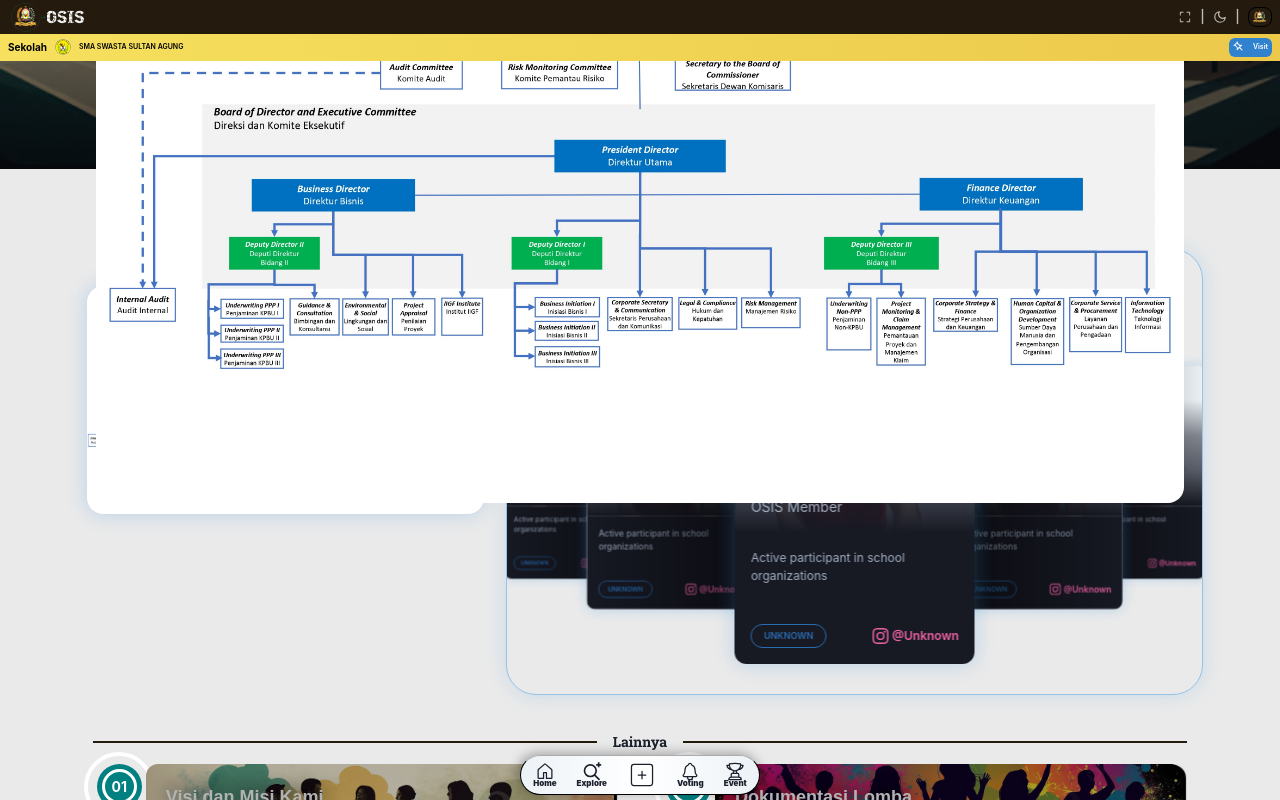
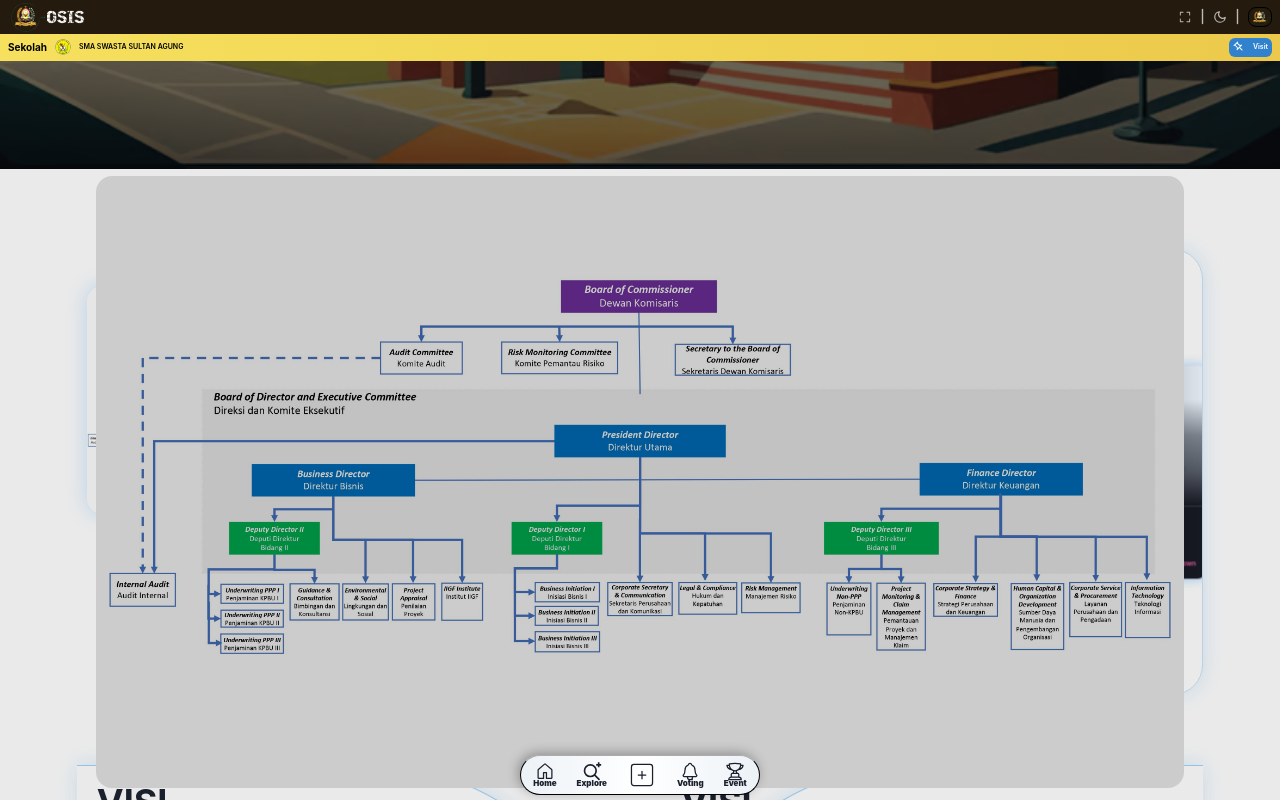
Before and after one commit to funGame07/osistest, a React (Vite) app: page / in a window 1280 px wide. Both pictures are taken after a click on the picture 285 px from the left and 399 px from the top of the page. Built offline with nearby package versions, Linux system fonts and the light colour scheme; no server answers.

Commit message:
duwiduaw

```diff
--- a/src/components/Pages/Home.jsx
+++ b/src/components/Pages/Home.jsx
@@ -15,6 +15,7 @@ import {
   PopoverCloseButton,
   UnorderedList,
   ListItem,
+  Heading,
   AbsoluteCenter
  } from "@chakra-ui/react"
  import { Link } from "react-router-dom";
@@ -48,7 +49,7 @@ function Home() {
 
       <Flex pt={{base: "120px", lg: "0"}} minH={"100vh"} flexDir={{base: "column", lg: "row"}} color={"white"}
       alignItems={"center"} gap={{base: 3, lg:1}} pos={"relative"} minW={"full"}>
-        <Box order={{base: 0, lg: 1}} display={"flex"} flexDir={"column"} justifyContent={"center"} alignItems={"center"} h="230px" my={5} mx={"auto"} w={{base: "full" , lg: "50%"}} pos={"relative"}>
+        <Box order={{base: 0, lg: 1}} display={"flex"} flexDir={"column"} justifyContent={"center"} alignItems={"center"} h="230px" my={5} mx={"auto"} w={{base: "full" ,sm: "40%", lg: "50%"}} pos={"relative"}>
           <Image src="sultanagung.png" rounded={"full"} maxW={{base: "230px", lg: "420px"}}transform={"rotate(13deg)"} pos={"absolute"} top={{base:"-2em", lg: "-6em"}} left={{base: "2em"}}/>
           <Image src="sultanagung2.png" rounded={"full"} maxW={{base: "230px", lg: "420px"}} transform={"rotate(-10deg)"} pos={"absolute"} top={{base: "5em", lg: "7em"}} right={{base: "1em"}} zIndex={10}/>
         </Box>
@@ -57,7 +58,7 @@ function Home() {
           <Text fontSize={{base: "xs", lg: "sm"}} fontWeight={"400"} opacity={0.8}>
             OSIS SMA #The best
           </Text>
-          <Text className="font-link" w={"100%"} fontSize={{base: "2xl", lg: "5xl"}} fontWeight={"800"} textAlign={{base:"center", lg: "start"}} lineHeight={1}>
+          <Text className="font-link" w={"100%"} fontSize={{base: "2xl", lg: "6xl"}} fontWeight={"800"} textAlign={{base:"center", lg: "start"}} lineHeight={1}>
             OSIS SULTAN AGUNG
           </Text>
           <Text className="font-link" opacity={0.9} textAlign={{base:"center", lg:"start"}} maxW={{base: "55%", lg: "80%"}} fontSize={{base: "15px", lg: "sm"}} fontWeight={"600"}>
@@ -79,6 +80,26 @@ function Home() {
       {/* <Division text={"Anggota"} colorMode={colorMode} pt={9}/> */}
 
       <Carousel />
+
+      <Flex flexDir={{base: "column", lg:"row"}} w={"100%"} gap={{base: 0, lg: 10}}>
+        <Box w={"90%"} h={"500px"} placeSelf={"start"} roundedRight={"full"} mt={{base: 10, lg: "5em"}} px={5}
+          border={"1px solid rgba(66, 153, 225, 0.5)"} borderStart={"none"} boxShadow={"0 0 20px rgba(66, 153, 225, 0.2)"}>
+            <Heading lineHeight={2}>VISI</Heading>
+            <Text>Menjadi pemimpin dalam inovasi teknologi yang berkelanjutan, menciptakan solusi yang berdampak positif bagi masyarakat dan lingkungan.</Text>
+          </Box>
+
+          <Box w={"90%"} h={"500px"} placeSelf={"end"} roundedLeft={"full"} mt={{base: 10, lg: "5em"}} px={5}
+          border={"1px solid rgba(66, 153, 225, 0.5)"} borderEnd={"none"} boxShadow={"0 0 20px rgba(66, 153, 225, 0.2)"}>
+            <Heading lineHeight={2}>VISI</Heading>
+          </Box>
+
+      </Flex>
+
+
+
+
+
+
 
       <Division text={"Lainnya"} colorMode={colorMode} pt={9}/>
 
--- a/src/components/carousel/Carousel.jsx
+++ b/src/components/carousel/Carousel.jsx
@@ -31,18 +31,18 @@ function Carousel() {
   }, [strukturOrganisasi])
 
   return (
-    <Box className="container" mt={20} display={{lg:"flex"}} maxW={{base:"100%", lg:"100%"}} h={"fit-content"} gap={3}>
+    <Box className="container" mt={20} display={"flex"} flexDir={{base:"column", lg: "row"}} maxW={{base:"100%", lg:"100%"}} h={"fit-content"} gap={{base:5, lg:3}}>
       <Flex w={{base: "100%", lg: "60%"}} flexDir={"column"} gap={{base:4, lg: 2}} pos={"relative"}>
         <Heading fontSize={"2xl"} textAlign={"center"} className='font-link'>
           STRUKTUR ORGANISASI
         </Heading>
         <AspectRatio ratio={2/1.15} w={"95%"} placeSelf={"center"} rounded={"2xl"} boxShadow='0 0 20px rgba(66, 153, 225, 0.3)' overflowX={"auto"}>
-          <Image src='strukturorganisasi.png' objectFit={"initial"} rounded={"2xl"} _hover={{filter: "auto", brightness: "0.7"}} onClick={()=> setShowStrukturOrganisasi(true)}/>
+          <Image src='strukturorganisasi.png' objectFit={"initial"} rounded={"2xl"} filter={"auto"} brightness={0.9} _hover={{brightness: "0.7"}}  onClick={()=> setShowStrukturOrganisasi(true)}/>
         </AspectRatio>
       </Flex>
 
       <AbsoluteCenter pos={"absolute"} w={"85%"} m={'auto'} rounded={"2xl"} overflow={"hidden"} ref={strukturOrganisasi} zIndex={999} display={{base: "none", lg: showStrukturOrganisasi? "block" : "none"}}>
-          <Image src='strukturorganisasi.png' objectFit={"cover"} w={"full"} h={"full"}/>
+          <Image src='strukturorganisasi.png' objectFit={"cover"} w={"full"} h={"full"} filter={"auto"} brightness={0.8}/>
       </AbsoluteCenter>
       {/* <Heading fontSize={"2xl"} textAlign={"center"} display={{base: "block", lg:"none"}} mt={10}>
         ANGGOTA
@@ -87,15 +87,15 @@ function Carousel() {
 
 
 
-function Content({img, mode, colorMode, name="Unknown", role="Unknown", division="Unknown", username="Unknown", link="https://www.instagram.com/"}){
+function Content({img, colorMode, name="Unknown", role="Unknown", division="Active participant in school organizations", username="Unknown", link="https://www.instagram.com/"}){
     return (
         <Box
       width={{base: "230px", lg: "240px"}}
       height={{base: "410px",lg:"384px"}}
-      bg={colorMode == "light" ? "gray.100" : "gray.800"}
+      bg={colorMode == "light" ? "gray.200" : "gray.800"}
       borderRadius="xl"
       overflow="hidden"
-      boxShadow='0 0 20px rgba(66, 153, 225, 0.3)'
+      boxShadow='0 0 20px rgba(66, 153, 225, 0.5)'
       transition="all 0.3s"
       _hover={{ boxShadow: '0 0 20px rgba(66, 153, 225, 0.7)' }}
     >
@@ -116,16 +116,16 @@ function Content({img, mode, colorMode, name="Unknown", role="Unknown", division
           spacing="1"
         >
           <Text color="gray.100" fontSize="xl" fontWeight="bold">
-            Unknown
+            {name}
           </Text>
           <Text color="gray.400" fontSize="sm">
-            OSIS Member
+            {role}
           </Text>
         </VStack>
       </Box>
       <VStack p="4" height="34%" justifyContent="space-between" bg="gray.900">
         <Text color="gray.400" fontSize="xs" w="100%">
-          Active participant in school organizations
+          {division}
         </Text>
         <Flex justifyContent="space-between" w="100%" alignItems="center">
           <Button
@@ -136,10 +136,10 @@ function Content({img, mode, colorMode, name="Unknown", role="Unknown", division
             fontSize={"9px"}
             px={3}
           >
-            UNKNOWN
+            {role}
           </Button>
           <Link
-            href="https://instagram.com/"
+            href={link}
             isExternal
             display="flex"
             alignItems="center"
@@ -149,7 +149,7 @@ function Content({img, mode, colorMode, name="Unknown", role="Unknown", division
             fontWeight="semibold"
           >
             <Box as={BsInstagram} size={16} mr="1" />
-            @Unknown
+            @{username}
           </Link>
         </Flex>
       </VStack>
--- a/src/components/carousel/carousel.scss
+++ b/src/components/carousel/carousel.scss
@@ -34,7 +34,7 @@ body {
 
   .swiper-container{
     border-radius: 30px !important;
-    border: 1px solid rgba(66, 153, 225, 0.5);
+    border: 1px solid rgba(66, 153, 225, 0.3);
     box-shadow: 0 0 20px rgba(66, 153, 225, 0.2)
   }
 }
--- a/src/components/nav/BottomNav.jsx
+++ b/src/components/nav/BottomNav.jsx
@@ -26,7 +26,8 @@ function BottomNav() {
 
   return (
     <Box className='bottom-nav' position={"fixed"}
-    bg={{base: colorMode == "light"? "#EAEAEA" : "gray.900", lg: "transparent"}}
+    // bg={{base: colorMode == "light"? "#EAEAEA" : "gray.900", lg: "transparent"}}
+    bg={"transparent"}
     zIndex={9999}
     display={{base: showBottomNavbar ? "" : "none", lg: ""}}
     >
```
